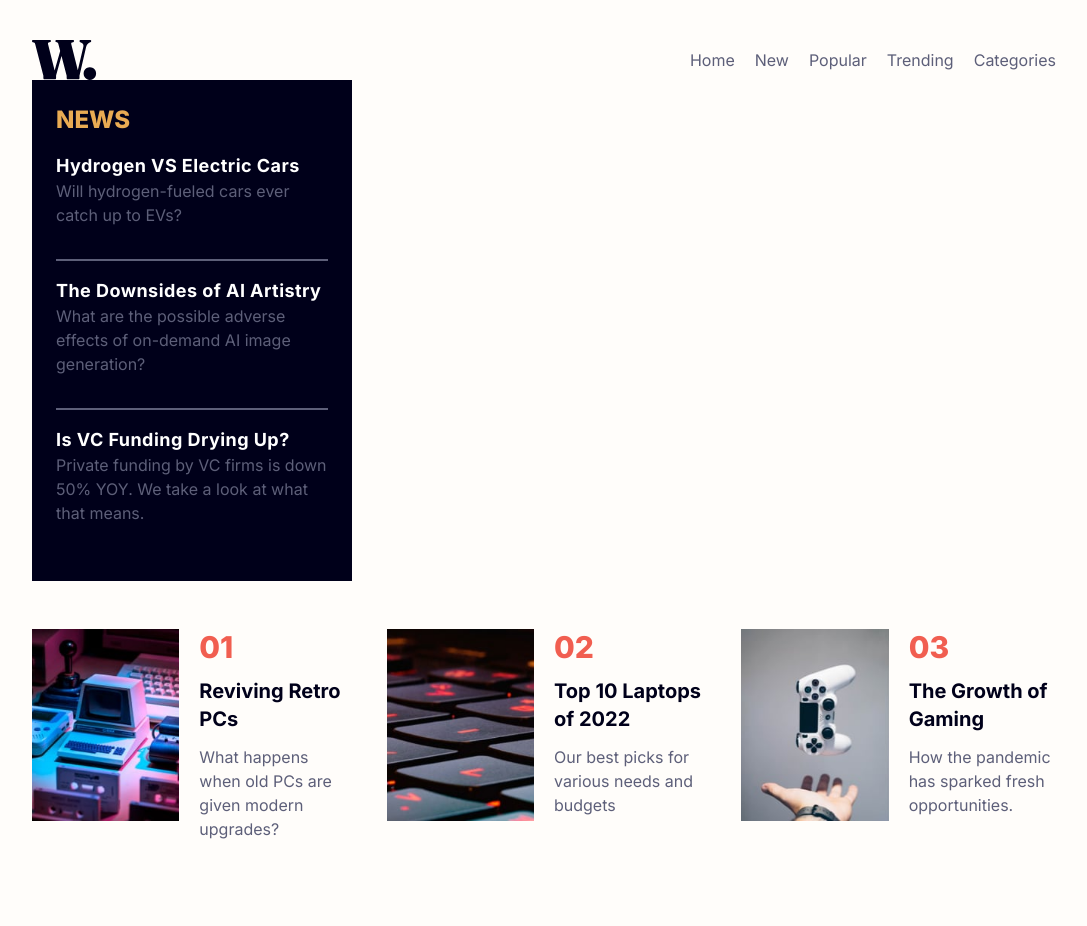
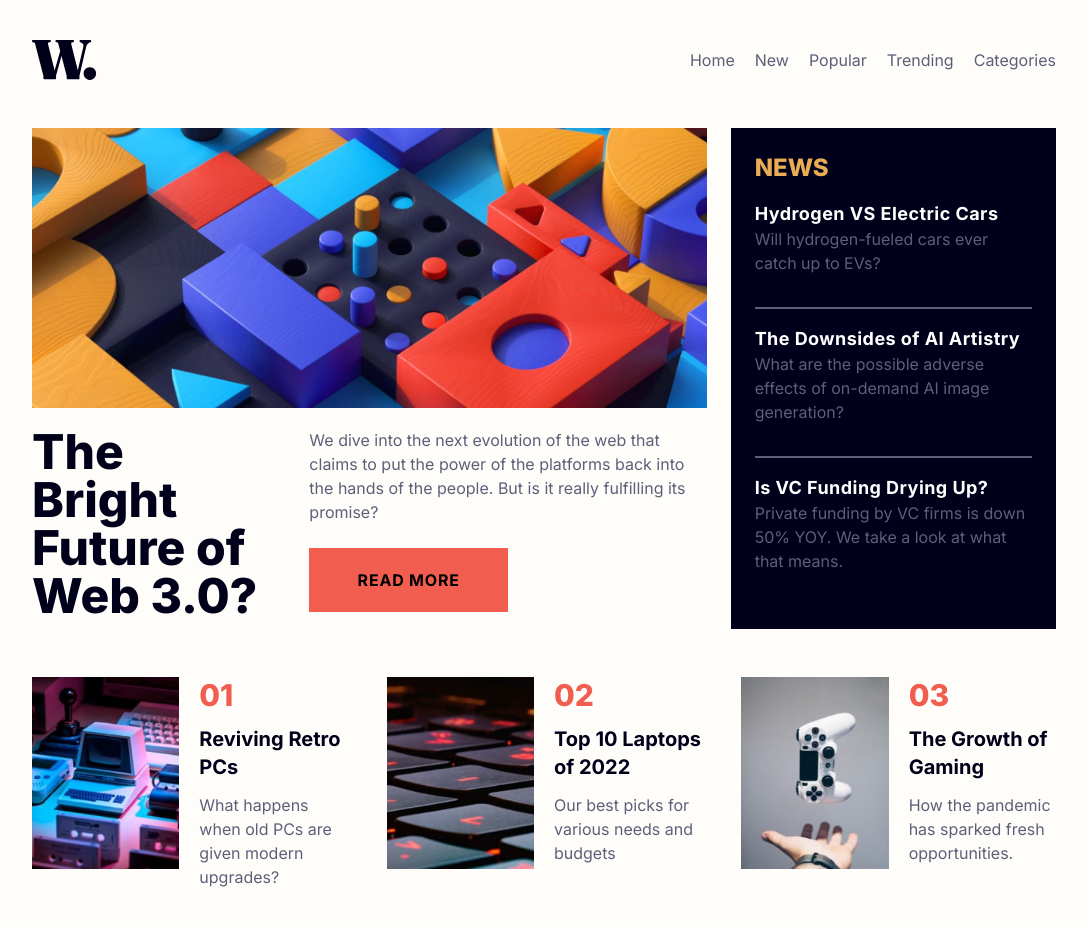
Before and after one commit to Friendlesso/News-Homepage, a React (Vite) app: page / in a window 1280 px wide. Shown: the top 926 px of the page, without its empty margins (96-1183 px from the left). Before the commit the page ends 881 px from the top, so only its background shows below. Built offline with nearby package versions, Linux system fonts and the light colour scheme.

Commit message:
Finished the Project

```diff
--- a/src/App.tsx
+++ b/src/App.tsx
@@ -1,3 +1,4 @@
+import FeaturedArticle from "./components/FeaturedArticle/FeaturedArticle"
 import Header from "./components/Header/Header"
 import NewsCard from "./components/NewsCard/NewsCard"
 import SideBar from "./components/Sidebar/Sidebar"
@@ -7,7 +8,10 @@ function App() {
   return (
     <>
       <Header />
-      <SideBar />
+      <main className="grid lg:grid-cols-3 lg:grid-rows-1 grid-rows-1 grid-cols-1 lg:gap-6 gap-12 my-12">
+        <FeaturedArticle />
+        <SideBar />
+      </main>
       <NewsCard />
     </>
   )
--- /dev/null
+++ b/src/components/FeaturedArticle/FeaturedArticle.tsx
@@ -0,0 +1,29 @@
+import FeaturedArticleImg from '../../assets/images/image-web-3-desktop.jpg';
+import Article from "../../ui/Article";
+import Link from "../../ui/Link";
+
+export default function FeaturedArticle() {
+  return (
+    <Article className="grid lg:grid-cols-2 h-fit lg:col-span-2">
+      <div className='col-span-2'>
+        <img
+          className='w-full md:h-70 object-cover'
+          src={FeaturedArticleImg}
+          loading='lazy'
+          alt="3D Illustraion"
+        />
+      </div>
+      <div className="flex md:flex-row flex-col gap-10 col-span-2 mt-5 row-span-2">
+        <h1 className='text-(--dark-blue) font-extrabold xl:text-5xl 2xl:text-6xl text-4xl'>The Bright Future of Web 3.0?</h1>
+        <div className="flex flex-col gap-6">
+          <p className="text-(--dark-gray-blue)">We dive into the next evolution of the web that claims to put the power of the platforms back into the hands of the people. But is it really fulfilling its promise?</p>
+          <Link
+            linkTo="/"
+            label="READ MORE"
+            className="bg-(--soft-red) hover:bg-(--dark-blue) hover:text-white p-5 font-bold tracking-wider text-center sm:w-1/2 transition-colors duration-200 ease-in-out"
+          />
+        </div>
+      </div>
+    </Article>
+  )
+}
--- a/src/components/NewsCard/NewsCard.tsx
+++ b/src/components/NewsCard/NewsCard.tsx
@@ -1,11 +1,11 @@
 import { ARTICLE_DATA } from "../../data/articleData";
 import Article from "../../ui/Article";
+import Link from "../../ui/Link";
 
 export default function NewsCard() {
 
   return (
-    // Change mt-12  to be a gap when site is finished
-    <section className="grid xl:grid-cols-3 md:grid-cols-2 gap-10 mt-12">
+    <section className="grid xl:grid-cols-3 md:grid-cols-2 gap-10">
       {ARTICLE_DATA.map((data, index) => {
 
         const correctIndex = (index + 1).toString().padStart(2, '0')
@@ -19,15 +19,13 @@ export default function NewsCard() {
               <img
                 src={data.img.src}
                 alt={data.img.alt}
-                className="w-full h-48  object-cover"
+                className="w-full h-48 object-cover"
               />
             </div>
             <div className="flex flex-col sm:gap-3 gap-1.5 w-1/2">
               <p className="text-(--soft-red) font-extrabold text-3xl">{correctIndex}</p>
               <h3 className="text-(--dark-blue) hover:text-(--soft-red) font-bold sm:text-xl text-lg transition-colors duration-150">
-                <a href={data.href}>
-                  {data.title}
-                </a>
+                <Link linkTo={data.href} label={data.title} />
               </h3>
               <p className="text-(--dark-gray-blue)">{data.description}</p>
             </div>
--- a/src/components/Sidebar/Sidebar.tsx
+++ b/src/components/Sidebar/Sidebar.tsx
@@ -1,22 +1,22 @@
 import { SIDEBAR_DATA } from "../../data/sidebarData";
 import Article from "../../ui/Article";
 import Aside from "../../ui/Aside";
+import Link from "../../ui/Link";
 
 export default function SideBar() {
  return (
   <>
     <Aside
-      className="bg-(--dark-blue) p-6 flex flex-col gap-4 w-1/4 min-w-xs"
+      className="bg-(--dark-blue) p-6 flex flex-col gap-4 w-full"
     >
       <h2 className="text-(--soft-orange) font-extrabold text-2xl">NEWS</h2>
       {SIDEBAR_DATA.map((data) => (
         <Article
+          key={data.title}
           className="flex flex-col border-b-2 border-(--dark-gray-blue) pb-8 last:border-0 "
         >
           <h3 className="text-white hover:text-(--soft-orange) font-bold text-lg/[150%] tracking-wide transition-colors duration-300 ease-in-out">
-            <a href={data.href}>
-              {data.title}
-            </a>
+            <Link linkTo={data.href} label={data.title} />
           </h3>
           <p className="text-(--dark-gray-blue)">{data.description}</p>
         </Article>
--- a/src/ui/Link.tsx
+++ b/src/ui/Link.tsx
@@ -1,6 +1,6 @@
 type LinkProps = {
   linkTo: string;
-  className: string;
+  className?: string;
   label: string;
 }
 
```
